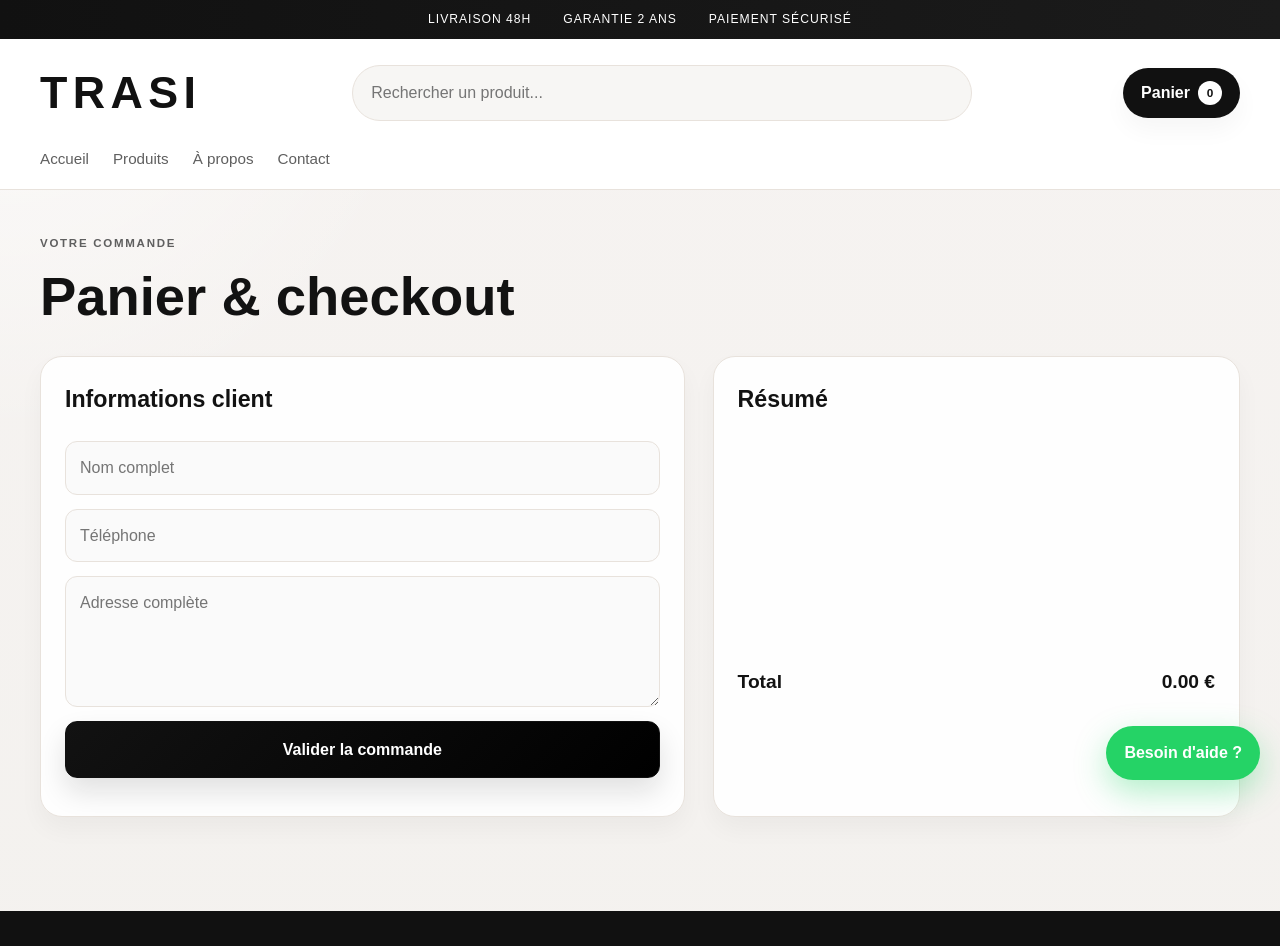
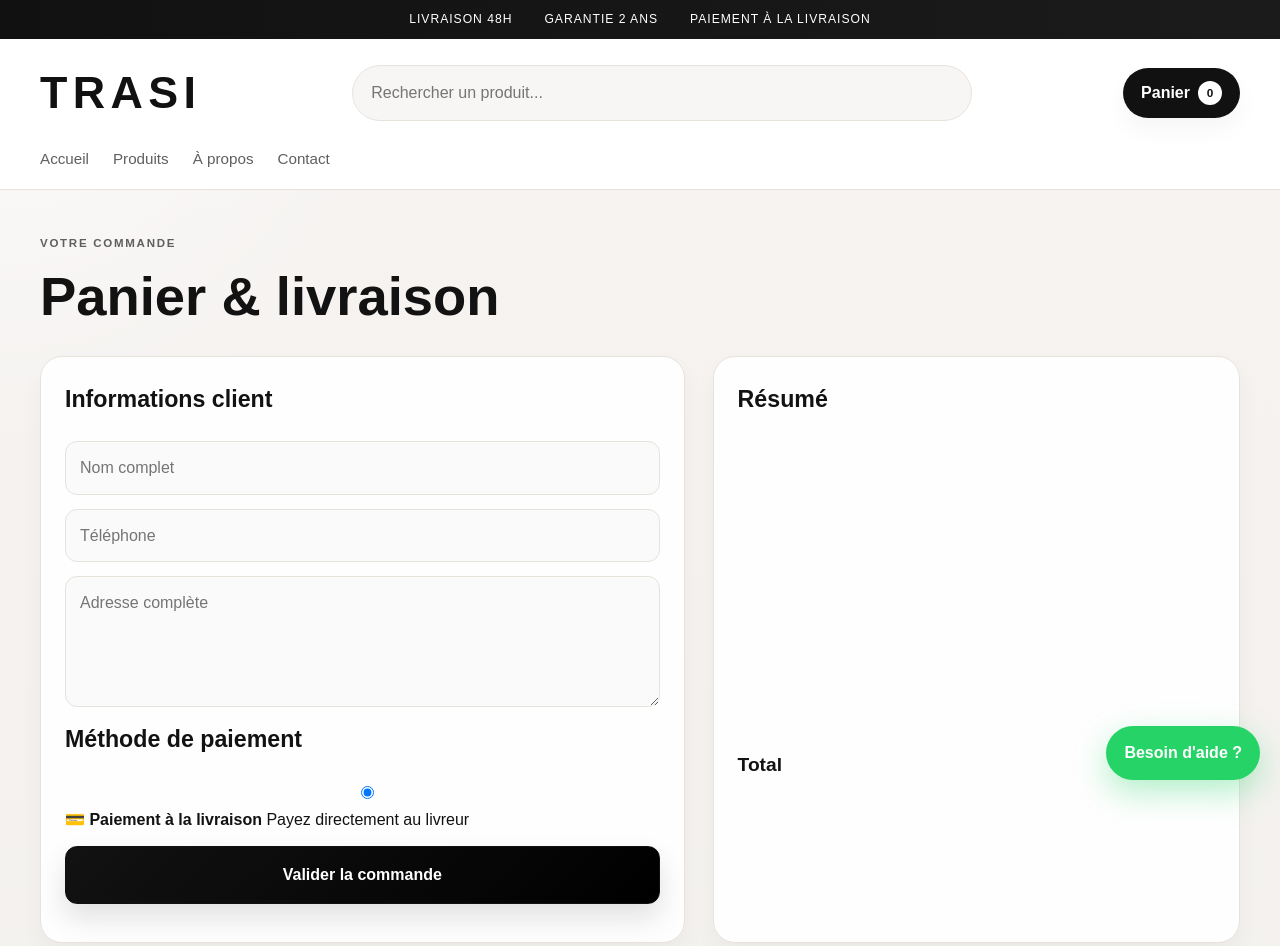
Before and after one commit to diawaranouahn-collab/Dropshipping-e-commerce-, a plain HTML site: page checkout.html in a window 1280 px wide. Shown: the top 946 px of the page. Drawn offline with Linux system fonts and the light colour scheme.

Commit message:
Mettre à jour la page paiement et panier

```diff
--- a/checkout.html
+++ b/checkout.html
@@ -3,7 +3,8 @@
   <head>
     <meta charset="UTF-8" />
     <meta name="viewport" content="width=device-width, initial-scale=1.0" />
-    <title>Panier | TRASI</title>
+    <meta name="description" content="Paiement à la livraison - TRASI" />
+    <title>Panier & Paiement | TRASI</title>
     <link rel="stylesheet" href="style.css" />
   </head>
   <body>
@@ -11,7 +12,7 @@
       <div class="top-promo">
         <span>Livraison 48h</span>
         <span>Garantie 2 ans</span>
-        <span>Paiement sécurisé</span>
+        <span>Paiement à la livraison</span>
       </div>
 
       <div class="header-main container">
@@ -35,16 +36,28 @@
     <main class="container">
       <section class="page-header">
         <p class="eyebrow">Votre commande</p>
-        <h1>Panier &amp; checkout</h1>
+        <h1>Panier &amp; livraison</h1>
       </section>
 
       <div class="checkout-layout">
         <div class="checkout-container">
           <h3>Informations client</h3>
           <form id="checkoutForm" class="checkout-form">
-            <input id="customerName" name="customerName" type="text" placeholder="Nom complet" aria-label="Nom complet" required />
-            <input id="customerPhone" name="customerPhone" type="tel" placeholder="Téléphone" aria-label="Téléphone" required />
-            <textarea id="customerAddress" name="customerAddress" rows="4" placeholder="Adresse complète" aria-label="Adresse complète" required></textarea>
+            <input id="customerName" type="text" placeholder="Nom complet" required />
+            <input id="customerPhone" type="tel" placeholder="Téléphone" required />
+            <textarea id="customerAddress" rows="4" placeholder="Adresse complète" required></textarea>
+
+            <div class="payment-info">
+              <h3>Méthode de paiement</h3>
+              <div class="payment-option selected">
+                <input type="radio" id="paymentDelivery" name="payment" checked />
+                <label for="paymentDelivery">
+                  <strong>💳 Paiement à la livraison</strong>
+                  <span>Payez directement au livreur</span>
+                </label>
+              </div>
+            </div>
+
             <button type="submit" class="submit-order">Valider la commande</button>
             <div id="orderMessage" role="status" aria-live="polite"></div>
           </form>
```
